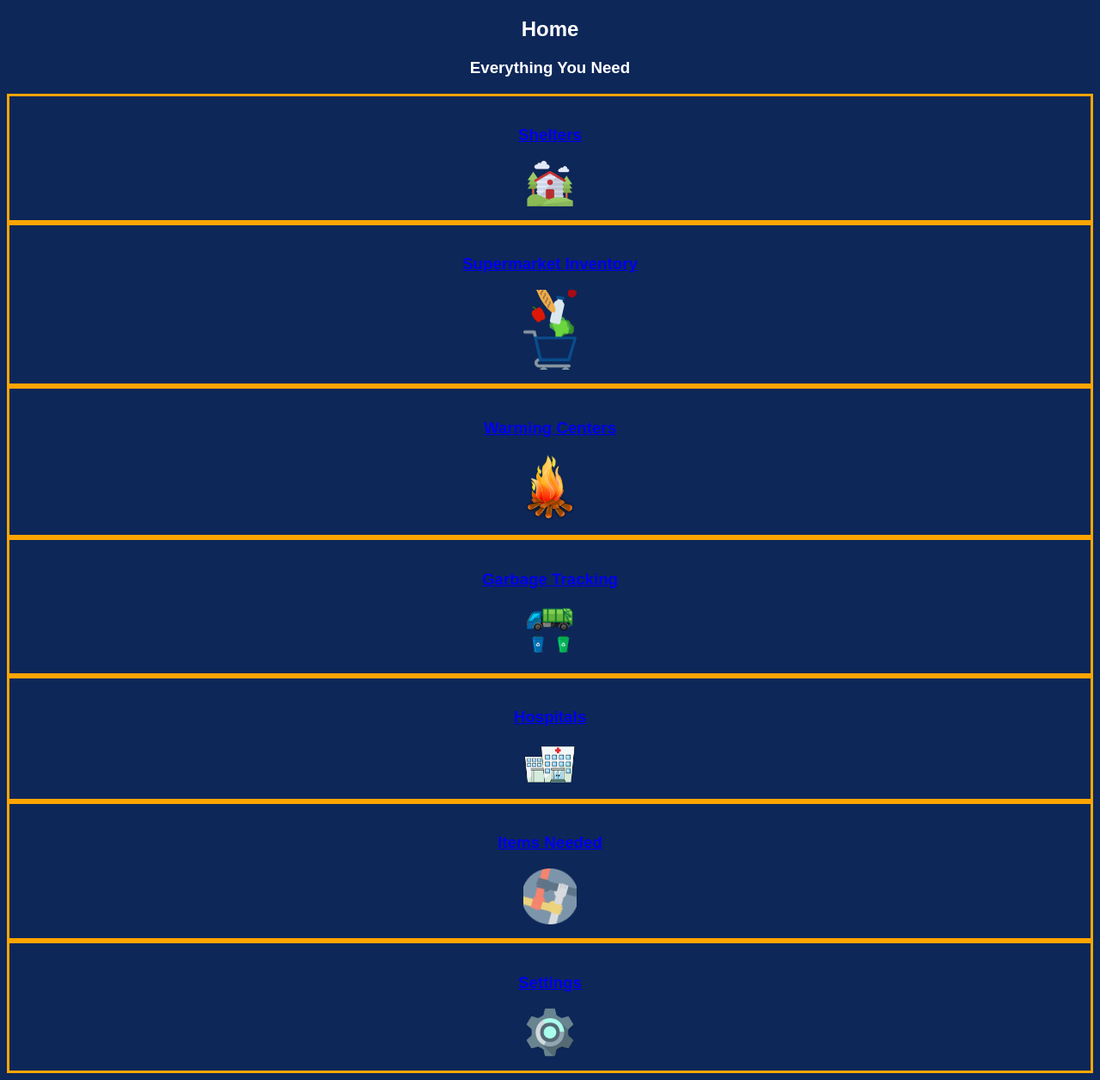
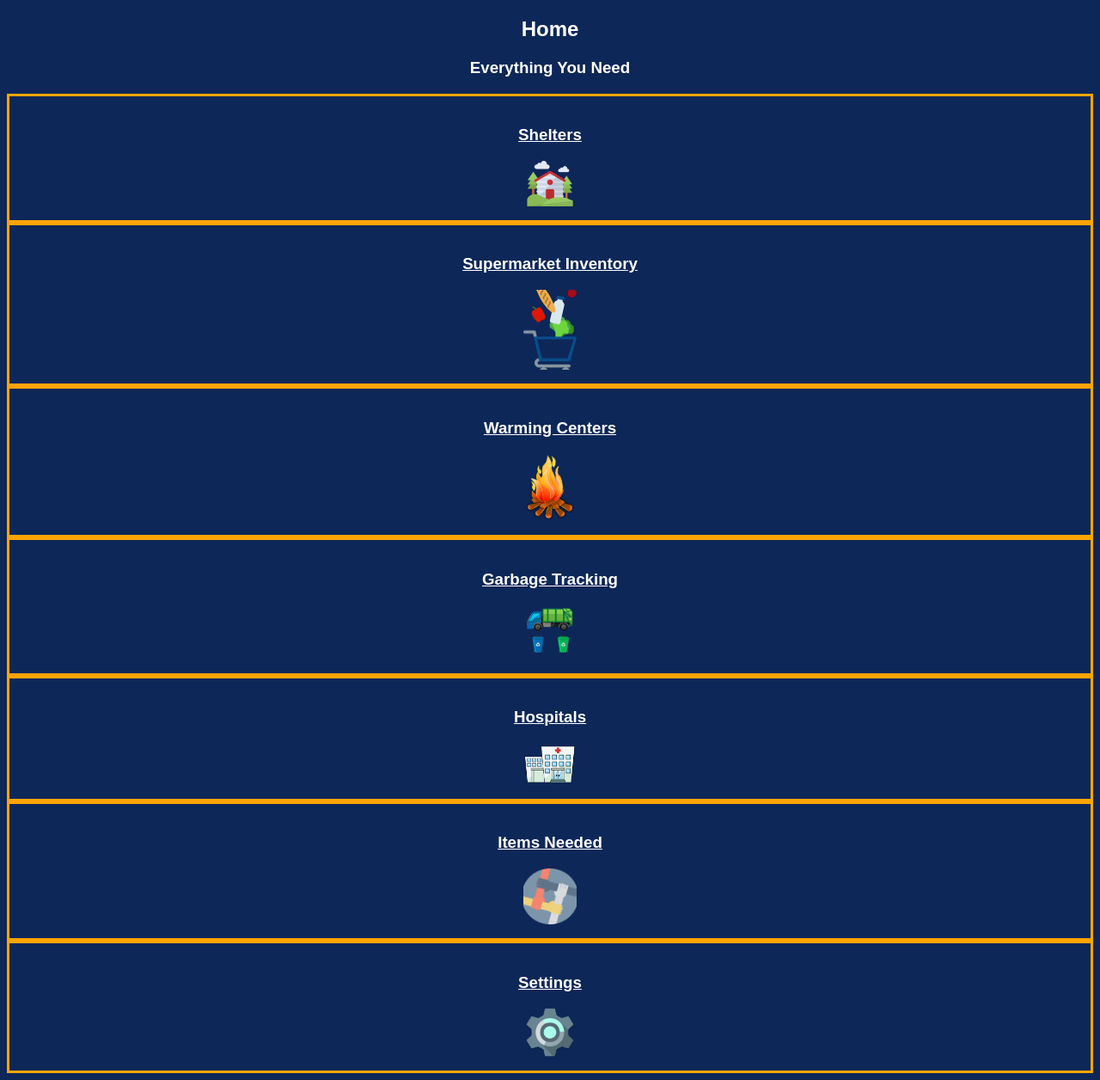
Before and after one commit to rajyasrinidhimedikonda/City-Emergency-Relief, a Flask app: page /home in a window 1280 px wide. Shown: the whole page at 86% size. Run offline with Flask 2, Linux system fonts and the light colour scheme.

Commit message:
change font to white on home screen

```diff
--- a/templates/home.html
+++ b/templates/home.html
@@ -5,7 +5,8 @@
 body {font-family: Arial, Helvetica, sans-serif;}
 form {border: 3px solid orange;}
 p {color: color:white}
-a:visited { text-decoration: none; color:white; }
+a:visited { text-decoration: none; color:white;}
+a {color:white;}
 
 h3, h2 {
   color: white;
```
